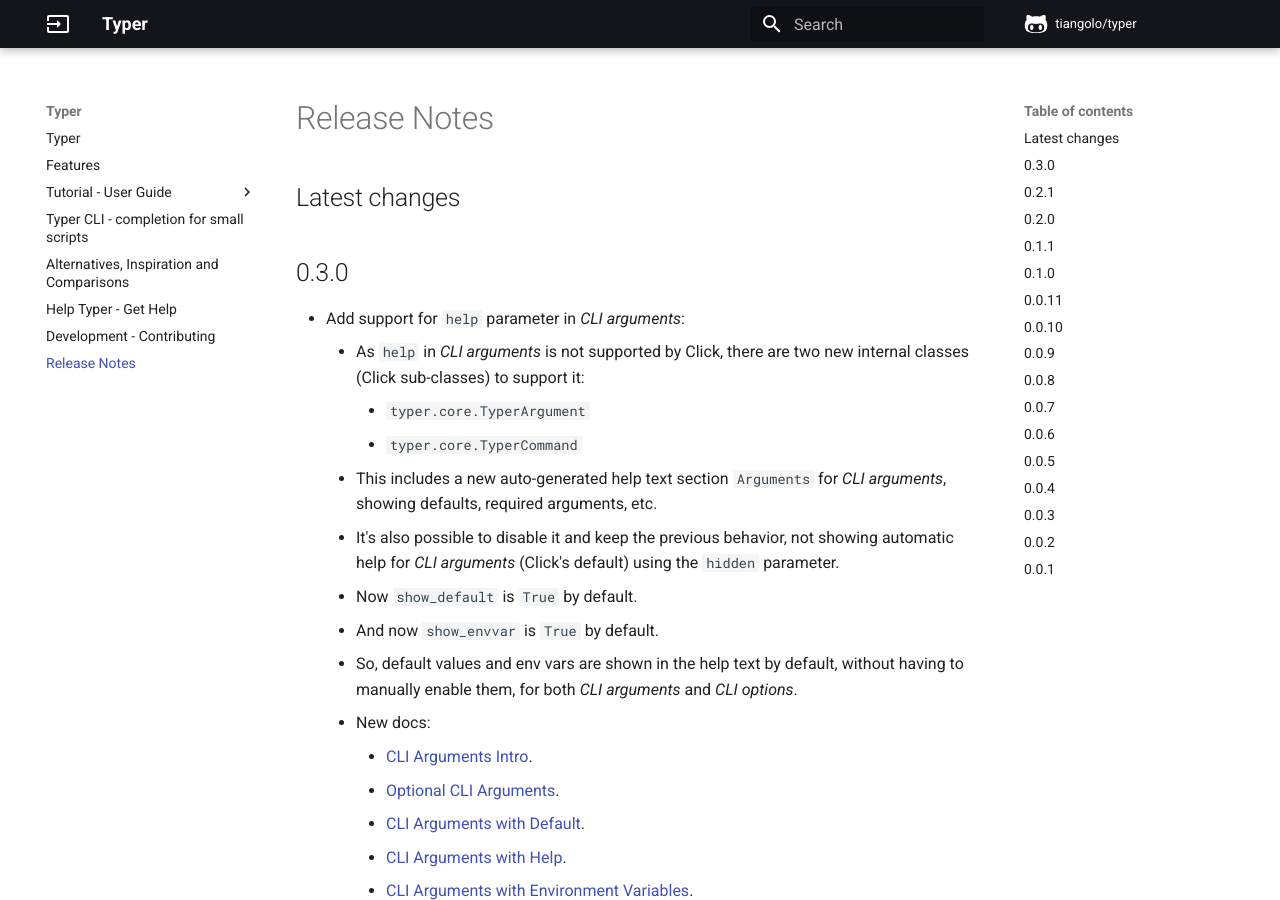
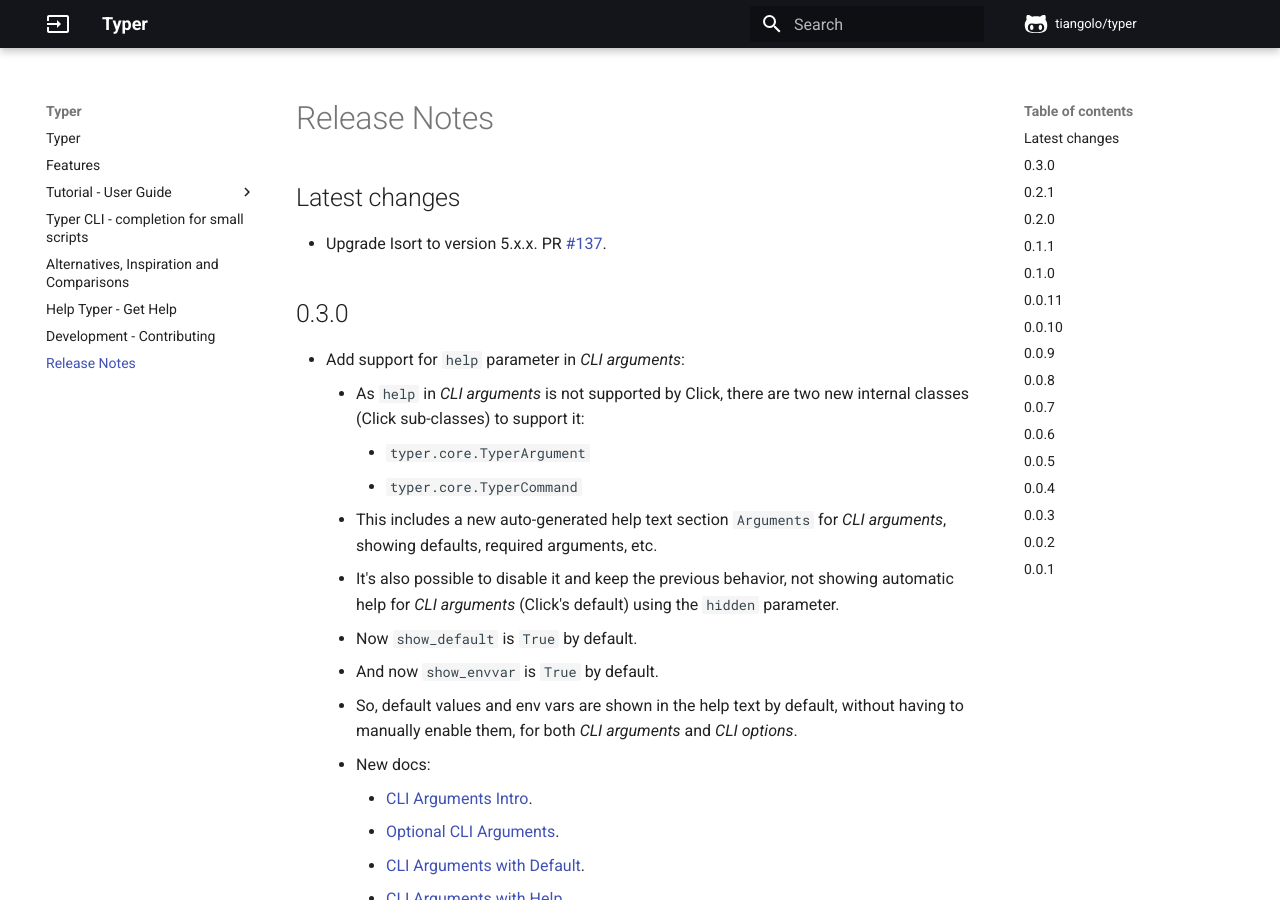
Before and after one commit to RED0731/red_pythonTyper, an MkDocs documentation site: the page built from docs/release-notes.md, in a window 1280 px wide and 900 px high. Built offline with MkDocs 1.6.1 and Material for MkDocs 9.7.7, drawn with Linux system fonts in a browser that asks for light colours; comment, search, counter and statistics services are not loaded.

Commit message:
📝 Update release notes

```diff
--- a/docs/release-notes.md
+++ b/docs/release-notes.md
@@ -1,4 +1,6 @@
 ## Latest changes
+
+* Upgrade Isort to version 5.x.x. PR [#137](https://github.com/tiangolo/typer/pull/137).
 
 ## 0.3.0
 
```
